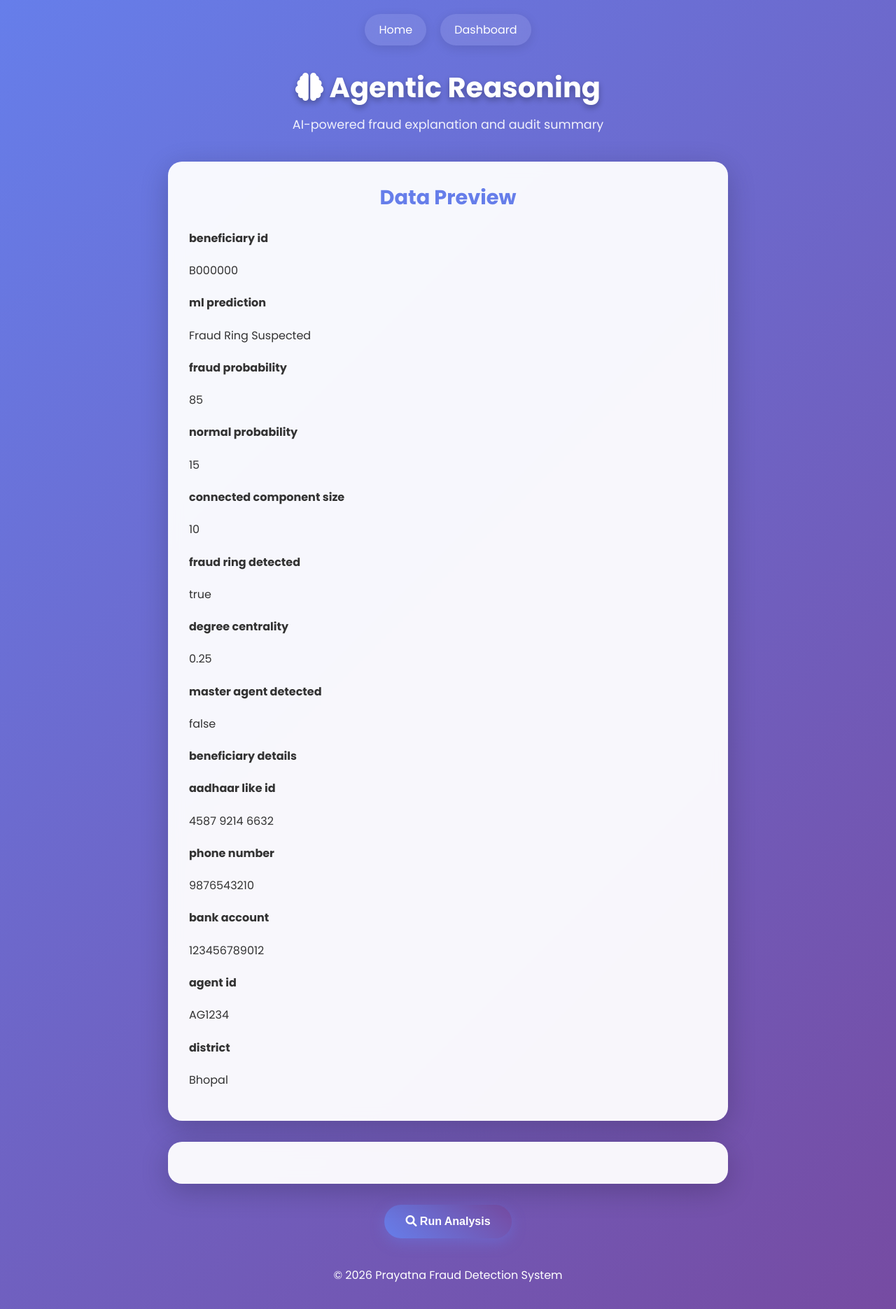
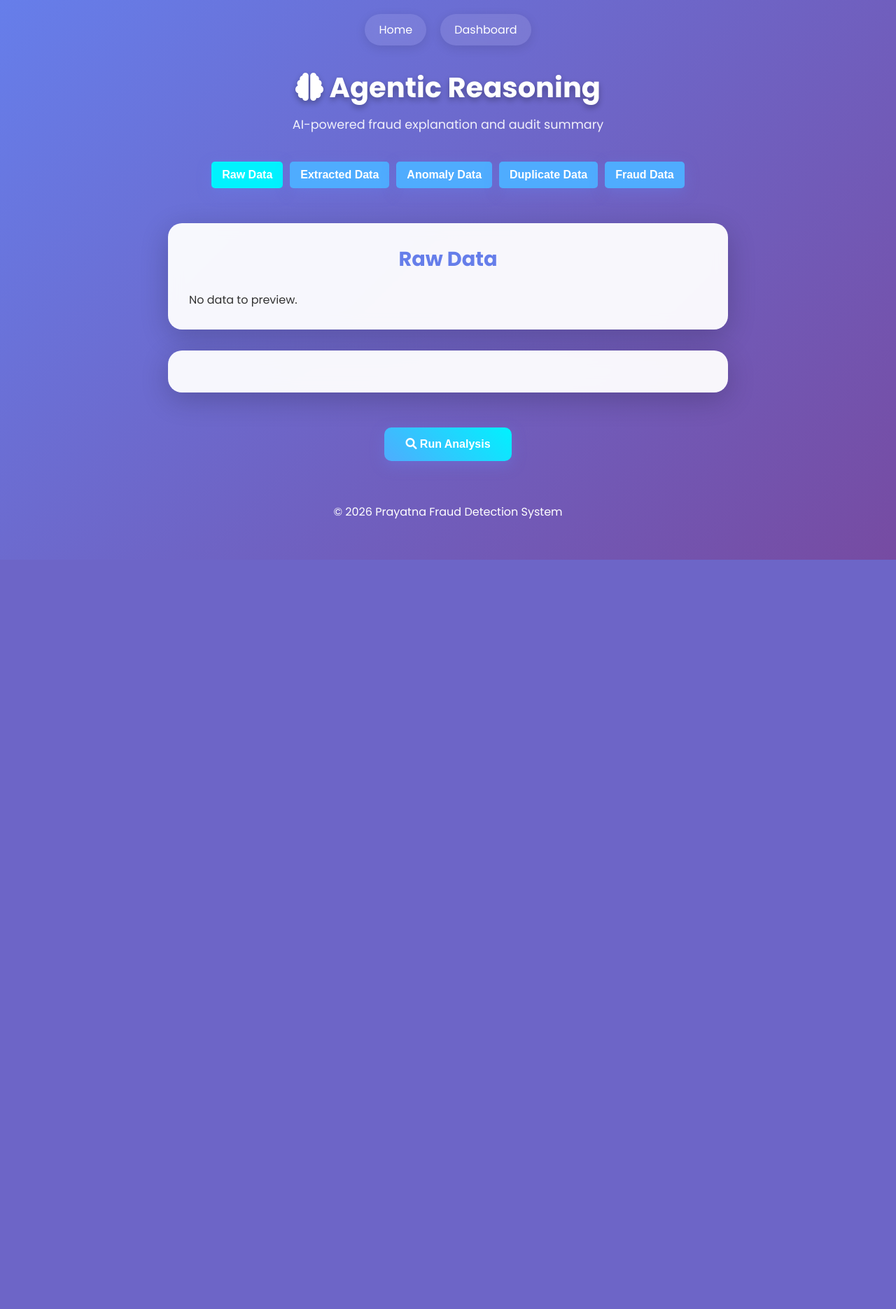
Before and after one commit to ShubhamMallick/Fake_Welfare_Detection_System, a Flask app: template templates/agentic.html in a window 1280 px wide. Shown: the whole page at 70% size. After the commit the page ends 800 px from the top, so only its background shows below. Run offline with Flask 3, Linux system fonts and the light colour scheme; the template is opened without the code that fills it, so the values that code supplies are empty; parts of the project's set-up code (start-up, migrations or seed data) failed here and were passed over.

Commit message:
Separated pipeline into basic and agentic, fixed errors, improved UI

```diff
--- a/main.py
+++ b/main.py
@@ -10,8 +10,23 @@
 import importlib
 import re
 import asyncio
+import numpy as np
 
 templates = Jinja2Templates(directory="templates")
+
+def convert_to_serializable(obj):
+    if isinstance(obj, np.integer):
+        return int(obj)
+    elif isinstance(obj, np.floating):
+        return float(obj)
+    elif isinstance(obj, np.ndarray):
+        return obj.tolist()
+    elif isinstance(obj, dict):
+        return {key: convert_to_serializable(value) for key, value in obj.items()}
+    elif isinstance(obj, list):
+        return [convert_to_serializable(item) for item in obj]
+    else:
+        return obj
 
 # Import the Flask apps from the backends
 anomaly_mod = importlib.import_module("Anomaly_Detection.backend")
@@ -38,8 +53,8 @@
 app.mount("/admin-decision", WSGIMiddleware(admin_decision_app))
 # app.mount("/agentic-reasoning", WSGIMiddleware(agentic_app))
 
-@app.post("/pipeline")
-async def pipeline(file: UploadFile = File(...)):
+@app.post("/pipeline-basic")
+async def pipeline_basic(file: UploadFile = File(...)):
     try:
         # Step 1: Extract features from PDF using NLP
         nlp_result = await asyncio.to_thread(nlp_mod.extract_nlp, file.file)
@@ -92,32 +107,66 @@
         # Step 2-4: Run anomaly, duplicate, and fraud predictions in parallel
         anomaly_task = asyncio.to_thread(anomaly_mod.predict_anomaly, features)
         duplicate_task = asyncio.to_thread(duplicate_mod.predict_duplicate, features)
-        fraud_task = asyncio.to_thread(fraud_mod.predict_fraud, {'beneficiary_id': features['beneficiary_id']})
+        fraud_task = asyncio.to_thread(fraud_mod.predict_fraud, {'features': {'Beneficiary ID': features['beneficiary_id']}})
 
         anomaly_result, duplicate_result, fraud_result = await asyncio.gather(anomaly_task, duplicate_task, fraud_task)
 
-        if 'error' in anomaly_result:
+        # Normalize anomaly result (allow only successful dicts through)
+        if isinstance(anomaly_result, tuple):
+            content, status = anomaly_result
+            if status != 200:
+                return JSONResponse(status_code=status, content=content)
+            anomaly_result = content
+        elif isinstance(anomaly_result, dict) and 'error' in anomaly_result:
             return JSONResponse(status_code=400, content=anomaly_result)
-        if 'error' in duplicate_result:
+
+        # Normalize duplicate result
+        if isinstance(duplicate_result, tuple):
+            content, status = duplicate_result
+            if status != 200:
+                return JSONResponse(status_code=status, content=content)
+            duplicate_result = content
+        elif isinstance(duplicate_result, dict) and 'error' in duplicate_result:
             return JSONResponse(status_code=400, content=duplicate_result)
-        if 'error' in fraud_result:
-            return JSONResponse(status_code=400, content=fraud_result)
 
-        case_data = {
-            'nlp_extraction': nlp_result,
-            'anomaly_detection': anomaly_result,
-            'duplicate_detection': duplicate_result,
-            'fraud_network_analysis': fraud_result,
-            'beneficiary_id': features['beneficiary_id']
-        }
+        # Normalize fraud result
+        if isinstance(fraud_result, tuple):
+            content, status = fraud_result
+            # Special-case: beneficiary not in dataset should NOT break the pipeline
+            if isinstance(content, dict) and content.get('error') == 'Beneficiary not in dataset':
+                fraud_result = {
+                    'beneficiary_id': features['beneficiary_id'],
+                    'ml_prediction': 'Beneficiary Not In Network Dataset',
+                    'fraud_probability': 0.0,
+                    'normal_probability': 100.0,
+                    'connected_component_size': 0,
+                    'fraud_ring_detected': False,
+                    'degree_centrality': 0.0,
+                    'master_agent_detected': False,
+                    'beneficiary_details': {}
+                }
+            elif status != 200:
+                return JSONResponse(status_code=status, content=content)
+            else:
+                fraud_result = content
+        elif isinstance(fraud_result, dict) and 'error' in fraud_result:
+            # Same special-case handling when predict_fraud returns a plain dict
+            if fraud_result.get('error') == 'Beneficiary not in dataset':
+                fraud_result = {
+                    'beneficiary_id': features['beneficiary_id'],
+                    'ml_prediction': 'Beneficiary Not In Network Dataset',
+                    'fraud_probability': 0.0,
+                    'normal_probability': 100.0,
+                    'connected_component_size': 0,
+                    'fraud_ring_detected': False,
+                    'degree_centrality': 0.0,
+                    'master_agent_detected': False,
+                    'beneficiary_details': {}
+                }
+            else:
+                return JSONResponse(status_code=400, content=fraud_result)
 
-        # Step 6: Run agentic reasoning
-        from Admin_Decision_Layer.backend import agentic_analyze
-        agentic_result = await asyncio.to_thread(agentic_analyze, case_data)
-        if 'error' in agentic_result:
-            return JSONResponse(status_code=400, content=agentic_result)
-
-        # Compile final response
+        # Compile response without agentic
         result = {
             "nlp_extraction": nlp_result,
             "anomaly_detection": anomaly_result,
@@ -125,9 +174,12 @@
             "fraud_network_analysis": fraud_result
         }
 
+        result = convert_to_serializable(result)
+
         return JSONResponse(content=result)
 
     except Exception as e:
+        print("Exception in pipeline_basic:", str(e))
         return JSONResponse(status_code=500, content={'error': str(e)})
 
 @app.get("/dashboard-data")
--- a/templates/agentic.html
+++ b/templates/agentic.html
@@ -126,6 +126,49 @@
             outline: none;
         }
 
+        .run-btn {
+            padding: 15px 30px;
+            background: linear-gradient(45deg, #4facfe, #00f2fe);
+            color: white;
+            border: none;
+            border-radius: 10px;
+            font-size: 16px;
+            cursor: pointer;
+            transition: transform 0.3s ease;
+            display: block;
+            margin: 20px auto;
+        }
+
+        .run-btn:hover {
+            transform: translateY(-2px);
+        }
+
+        #data-sections {
+            display: flex;
+            gap: 10px;
+            margin-bottom: 20px;
+            flex-wrap: wrap;
+            justify-content: center;
+        }
+
+        .data-btn {
+            padding: 10px 15px;
+            background: #4facfe;
+            color: white;
+            border: none;
+            border-radius: 5px;
+            cursor: pointer;
+            transition: background 0.3s;
+        }
+
+        .data-btn:hover {
+            background: #00f2fe;
+        }
+
+        .data-btn.active {
+            background: #00f2fe;
+        }
+
         button {
             background: linear-gradient(45deg, #667eea, #764ba2);
             color: white;
@@ -240,6 +283,14 @@
         </header>
 
         <main>
+            <div id="data-sections">
+                <button onclick="showRawData()" class="data-btn active">Raw Data</button>
+                <button onclick="showExtractedData()" class="data-btn">Extracted Data</button>
+                <button onclick="showAnomalyData()" class="data-btn">Anomaly Data</button>
+                <button onclick="showDuplicateData()" class="data-btn">Duplicate Data</button>
+                <button onclick="showFraudData()" class="data-btn">Fraud Data</button>
+            </div>
+
             <div id="preview" class="section"></div>
 
             <div id="result" class="section"></div>
@@ -279,38 +330,75 @@
             return html;
         }
 
+        let currentData = null;
+
         window.onload = () => {
             let caseDataText = localStorage.getItem("agentic_case_data");
 
             if (!caseDataText) {
-                caseDataText = JSON.stringify({
-                    beneficiary_id: "B000000",
-                    ml_prediction: "Fraud Ring Suspected",
-                    fraud_probability: 85,
-                    normal_probability: 15,
-                    connected_component_size: 10,
-                    fraud_ring_detected: true,
-                    degree_centrality: 0.25,
-                    master_agent_detected: false,
-                    beneficiary_details: {
-                        aadhaar_like_id: "4587 9214 6632",
-                        phone_number: "9876543210",
-                        bank_account: "123456789012",
-                        agent_id: "AG1234",
-                        district: "Bhopal"
-                    }
-                }, null, 2);
+                caseDataText = '{}';
             }
 
             window.caseDataText = caseDataText;
 
             try {
                 const data = JSON.parse(caseDataText);
-                document.getElementById('preview').innerHTML = '<h2>Data Preview</h2>' + renderFeatures(data);
+                currentData = data;
+                showRawData();
             } catch {
                 document.getElementById('preview').innerHTML = '';
             }
         };
+
+        function showRawData() {
+            setActive('Raw Data');
+            document.getElementById('preview').innerHTML = '<h2>Raw Data</h2>' + renderFeatures(currentData);
+        }
+
+        function showExtractedData() {
+            setActive('Extracted Data');
+            const extracted = currentData.beneficiary_details || {};
+            document.getElementById('preview').innerHTML = '<h2>Extracted Data</h2>' + renderFeatures(extracted);
+        }
+
+        function showAnomalyData() {
+            setActive('Anomaly Data');
+            const anomaly = {
+                anomaly_score: currentData.anomaly_score || 'N/A',
+                ml_prediction: currentData.ml_prediction || 'N/A'
+            };
+            document.getElementById('preview').innerHTML = '<h2>Anomaly Data</h2>' + renderFeatures(anomaly);
+        }
+
+        function showDuplicateData() {
+            setActive('Duplicate Data');
+            const duplicate = {
+                duplicate_risk: currentData.duplicate_risk || 'N/A'
+            };
+            document.getElementById('preview').innerHTML = '<h2>Duplicate Data</h2>' + renderFeatures(duplicate);
+        }
+
+        function showFraudData() {
+            setActive('Fraud Data');
+            const fraud = {
+                fraud_probability: currentData.fraud_probability || 'N/A',
+                normal_probability: currentData.normal_probability || 'N/A',
+                connected_component_size: currentData.connected_component_size || 'N/A',
+                fraud_ring_detected: currentData.fraud_ring_detected || 'N/A',
+                degree_centrality: currentData.degree_centrality || 'N/A',
+                master_agent_detected: currentData.master_agent_detected || 'N/A'
+            };
+            document.getElementById('preview').innerHTML = '<h2>Fraud Data</h2>' + renderFeatures(fraud);
+        }
+
+        function setActive(btnText) {
+            document.querySelectorAll('.data-btn').forEach(btn => {
+                btn.classList.remove('active');
+                if (btn.textContent === btnText) {
+                    btn.classList.add('active');
+                }
+            });
+        }
 
         async function analyze() {
             const caseDataText = window.caseDataText;
@@ -363,16 +451,16 @@
             if (data.explanation) {
                 html += '<div class="card"><h3>AI Explanation</h3>';
                 if (typeof data.explanation === 'object') {
-                    html += '<p><strong>Summary:</strong> ' + (data.explanation.summary || '') + '</p>';
+                    html += '<p><strong>Summary:</strong> ' + (String(data.explanation.summary) || '') + '</p>';
                     if (data.explanation.key_points && data.explanation.key_points.length > 0) {
                         html += '<ul>';
                         data.explanation.key_points.forEach(point => {
-                            html += '<li>' + point + '</li>';
+                            html += '<li>' + String(point) + '</li>';
                         });
                         html += '</ul>';
                     }
                 } else {
-                    html += '<p>' + data.explanation + '</p>';
+                    html += '<p>' + String(data.explanation) + '</p>';
                 }
                 html += '</div>';
             }
@@ -381,23 +469,23 @@
                 html += '<div class="card"><h3>Audit Summary</h3>';
                 if (typeof data.audit_summary === 'object') {
                     if (data.audit_summary.case_overview) {
-                        html += '<p><strong>Case Overview:</strong> ' + data.audit_summary.case_overview + '</p>';
+                        html += '<p><strong>Case Overview:</strong> ' + String(data.audit_summary.case_overview) + '</p>';
                     }
                     if (data.audit_summary.key_fraud_indicators && data.audit_summary.key_fraud_indicators.length > 0) {
                         html += '<p><strong>Key Fraud Indicators:</strong></p><ul>';
                         data.audit_summary.key_fraud_indicators.forEach(indicator => {
-                            html += '<li>' + indicator + '</li>';
+                            html += '<li>' + String(indicator) + '</li>';
                         });
                         html += '</ul>';
                     }
                     if (data.audit_summary.evidence_summary) {
-                        html += '<p><strong>Evidence Summary:</strong> ' + data.audit_summary.evidence_summary + '</p>';
+                        html += '<p><strong>Evidence Summary:</strong> ' + String(data.audit_summary.evidence_summary) + '</p>';
                     }
                     if (data.audit_summary.recommended_action) {
-                        html += '<p><strong>Recommended Action:</strong> ' + data.audit_summary.recommended_action + '</p>';
+                        html += '<p><strong>Recommended Action:</strong> ' + String(data.audit_summary.recommended_action) + '</p>';
                     }
                 } else {
-                    html += '<p>' + data.audit_summary + '</p>';
+                    html += '<p>' + String(data.audit_summary) + '</p>';
                 }
                 html += '</div>';
             }
```
Also changed, not shown: Admin_Decision_Layer/backend.py (+84 -54 lines), templates/pipeline.html (+115 -71 lines).
